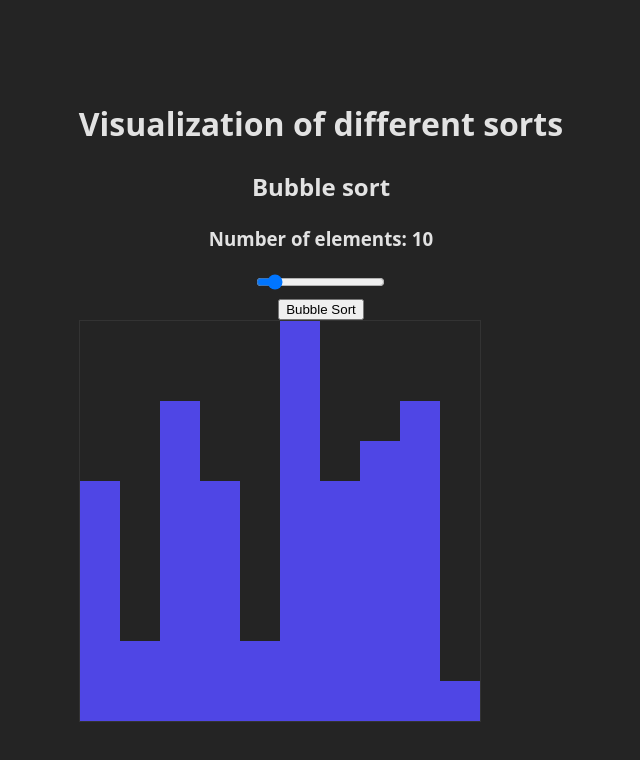
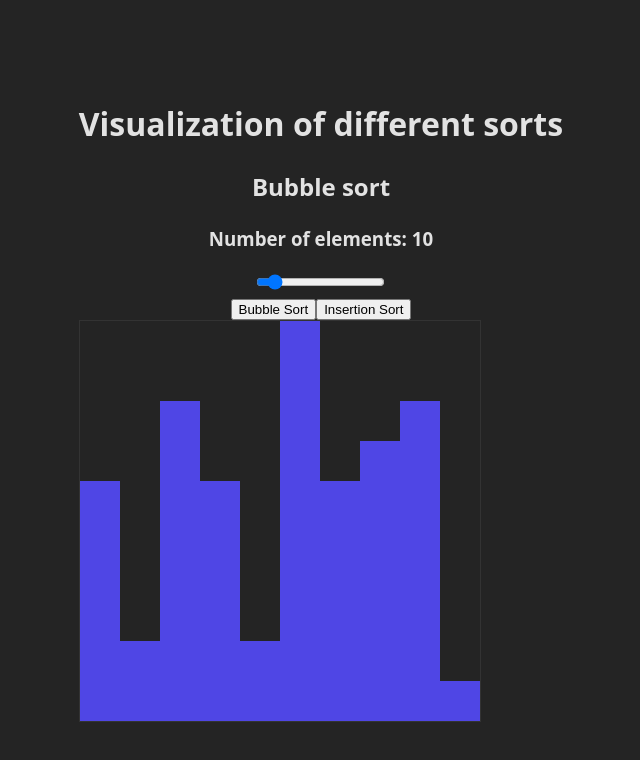
Before and after one commit to KohseyPower/sort, a React (Vite) app: page / in a window 1280 px wide. Shown: the top 760 px of the page, without its empty margins (319-959 px from the left). Built offline with nearby package versions, Linux system fonts and the light colour scheme.

Commit message:
feat: add insertionSort

```diff
--- a/src/Simulator.tsx
+++ b/src/Simulator.tsx
@@ -1,6 +1,6 @@
 import { useState, useMemo } from "react";
-import * as Styled from "./Simulator.styled.tsx";
-import bubbleSort from "./algorithms";
+import * as Styled from "./Simulator.styled";
+import { bubbleSort, insertionSort } from "./algorithms";
 
 const MIN = 5;
 const MAX = 60;
@@ -42,8 +42,16 @@ export default function Simulator() {
           />
         </div>
         <div>
-          <button onClick={() => setElements(bubbleSort(elements))}>
+          <button
+            onClick={() => {
+              console.log("bubble");
+              setElements(bubbleSort(elements));
+            }}
+          >
             Bubble Sort
+          </button>
+          <button onClick={() => setElements(insertionSort(elements))}>
+            Insertion Sort
           </button>
         </div>
         <Styled.Canvas $size={WINDOWSIZE} $cols={totalElements}>
--- a/src/algorithms/BubbleSort.ts
+++ b/src/algorithms/BubbleSort.ts
@@ -1,5 +1,5 @@
 export function bubbleSort(elements: number[]): number[] {
-  const sortedElements: number[] = [...elements];
+  const sortedElements = [...elements];
   for (let i = sortedElements.length - 1; i > 0; i--) {
     for (let j = 0; j < i; j++) {
       if (sortedElements[j] > sortedElements[j + 1]) {
--- /dev/null
+++ b/src/algorithms/InsertionSort.ts
@@ -0,0 +1,14 @@
+export function insertionSort(elements: number[]): number[] {
+  const sortedElements = [...elements];
+  for (let i = 1; i < sortedElements.length; i++) {
+    const key = sortedElements[i];
+    let j = i - 1;
+
+    while (j >= 0 && sortedElements[j] > key) {
+      sortedElements[j + 1] = sortedElements[j];
+      j--;
+    }
+    sortedElements[j + 1] = key;
+  }
+  return sortedElements;
+}
--- a/src/algorithms/index.ts
+++ b/src/algorithms/index.ts
@@ -1,3 +1,2 @@
-import { bubbleSort } from "./BubbleSort";
-
-export default bubbleSort;
+export { bubbleSort } from "./BubbleSort";
+export { insertionSort } from "./InsertionSort";
```
